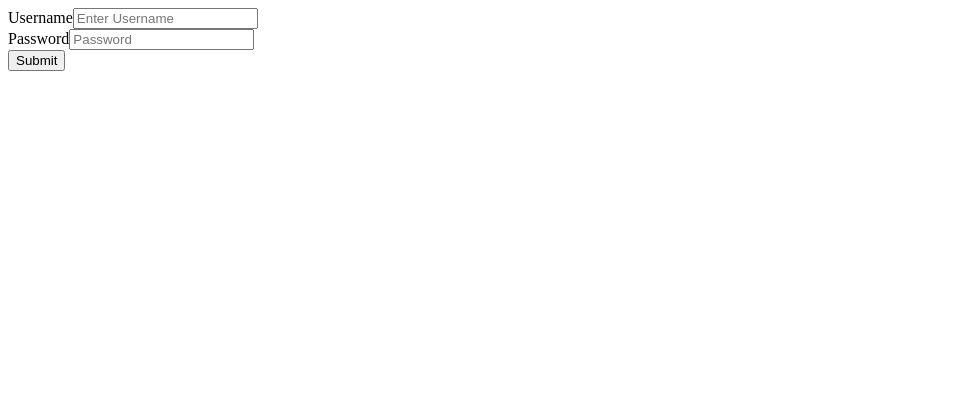
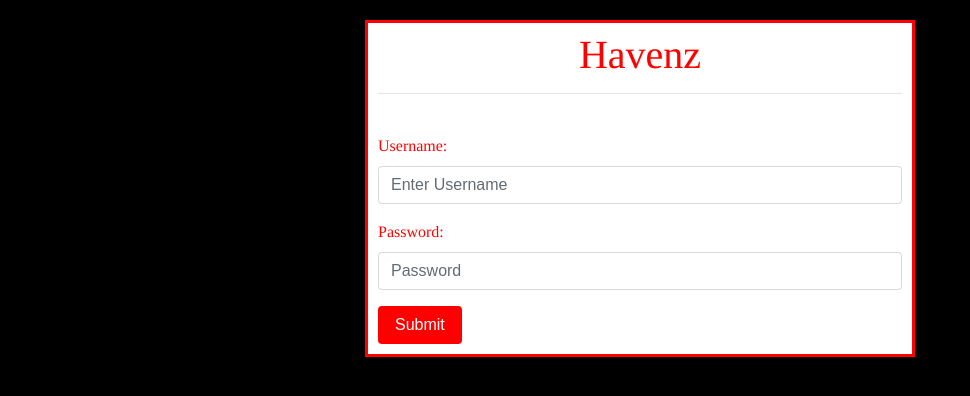
Before and after one commit to parkersalterego/hackathonAngular1-18, an Angular app: page / in a window 1280 px wide. Shown: the top 396 px of the page, without its empty margins (0-970 px from the left). Built offline with nearby package versions, Linux system fonts and the light colour scheme.

Commit message:
updated the css. also went ahead and updated some typescipt.

```diff
--- a/src/app/login/login.component.css
+++ b/src/app/login/login.component.css
@@ -0,0 +1,42 @@
+.container-fluid {
+    background-color: #000;
+}
+#main {
+    background-color: #000;
+    font-family: times;
+    display: grid;
+    grid-template-columns: repeat(12, 1fr);
+    grid-template-rows: repeat(6 minmax(150px, auto));
+    padding: 20px;
+    height: 100%;
+}
+
+#section_a {
+    grid-column: 4 / span 6;
+    grid-row: 3 / span 4;
+    padding: 10px;
+    background-color: #fff;
+    color: #000;
+    border: 3px solid red;
+}
+
+.heading {
+    color: red;
+    text-align: center;
+}
+
+
+.btn {
+    background-color: red;
+    color: #fff;
+}
+
+.btn:hover {
+    background-color: #fff;
+    color: red;
+    border: 1.5px solid red;
+}
+
+label {
+    color: red;
+}
--- a/src/app/login/login.component.html
+++ b/src/app/login/login.component.html
@@ -1,16 +1,19 @@
 <div class="container-fluid">
   <div class="container" id="main">
     <div id="section_a">
+      <h1 class="heading">Havenz</h1>
+      <hr>
+      <img src="" alt="" class="img-responsive">
       <form [formGroup] = "loginInputs" (ngSubmit) ="onLoginSubmission()">
         <div class="form-group">
-          <label for="username">Username</label>
+          <label for="username">Username:</label>
           <input type="text" class="form-control" aria-describedby="username" placeholder="Enter Username" name="username" formControlName= "username">
         </div>
         <div class="form-group">
-          <label for="pass_word">Password</label>
+          <label for="pass_word">Password:</label>
           <input type="password" class="form-control" placeholder="Password" formControlName="password" name="password">
         </div>
-        <button type="submit" class="btn btn-primary">Submit</button>
+        <button type="submit" class="btn">Submit</button>
       </form>
     </div>
   </div>
--- a/src/app/login/login.component.ts
+++ b/src/app/login/login.component.ts
@@ -22,7 +22,7 @@ export class LoginComponent implements OnInit {
   }
 
   onLoginSubmission() {
-    console.log('Your username is ' + this.username);
+    console.log('Your username is ' + this.loginInputs.get('username').value);
   }
 
 }
--- a/src/index.html
+++ b/src/index.html
@@ -7,8 +7,16 @@
 
   <meta name="viewport" content="width=device-width, initial-scale=1">
   <link rel="icon" type="image/x-icon" href="favicon.ico">
+  <link rel="stylesheet" href="https://maxcdn.bootstrapcdn.com/bootstrap/4.0.0-beta.3/css/bootstrap.min.css" integrity="sha384-Zug+QiDoJOrZ5t4lssLdxGhVrurbmBWopoEl+M6BdEfwnCJZtKxi1KgxUyJq13dy" crossorigin="anonymous">
+
 </head>
 <body>
   <app-root></app-root>
+
+  <!--Scripts -->
+  <script src="https://code.jquery.com/jquery-3.2.1.slim.min.js" integrity="sha384-KJ3o2DKtIkvYIK3UENzmM7KCkRr/rE9/Qpg6aAZGJwFDMVNA/GpGFF93hXpG5KkN" crossorigin="anonymous"></script>
+  <script src="https://cdnjs.cloudflare.com/ajax/libs/popper.js/1.12.9/umd/popper.min.js" integrity="sha384-ApNbgh9B+Y1QKtv3Rn7W3mgPxhU9K/ScQsAP7hUibX39j7fakFPskvXusvfa0b4Q" crossorigin="anonymous"></script>
+  <script src="https://maxcdn.bootstrapcdn.com/bootstrap/4.0.0-beta.3/js/bootstrap.min.js" integrity="sha384-a5N7Y/aK3qNeh15eJKGWxsqtnX/wWdSZSKp+81YjTmS15nvnvxKHuzaWwXHDli+4" crossorigin="anonymous"></script>
+
 </body>
 </html>
--- a/src/styles.css
+++ b/src/styles.css
@@ -1 +1,4 @@
 /* You can add global styles to this file, and also import other style files */
+body {
+    background-color: #000;
+}
```
